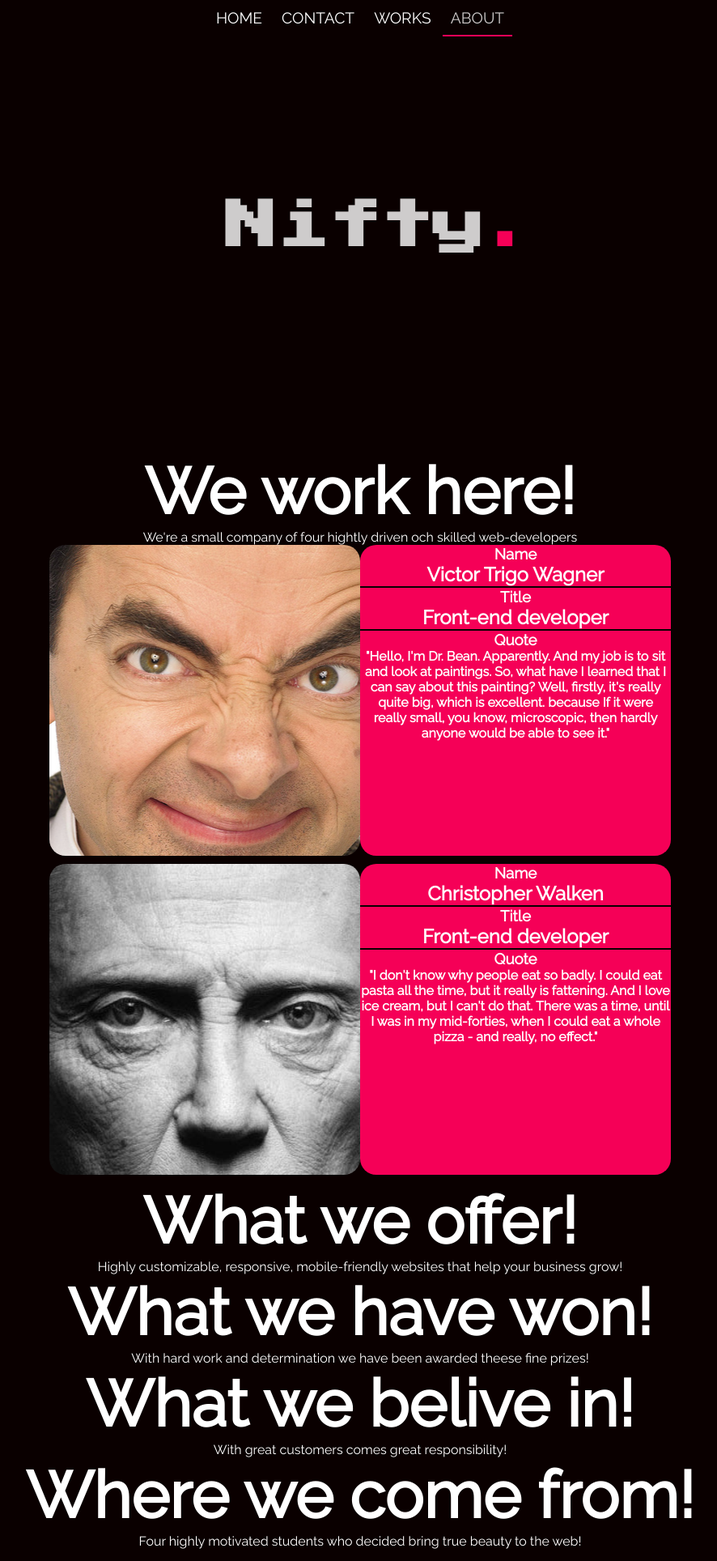
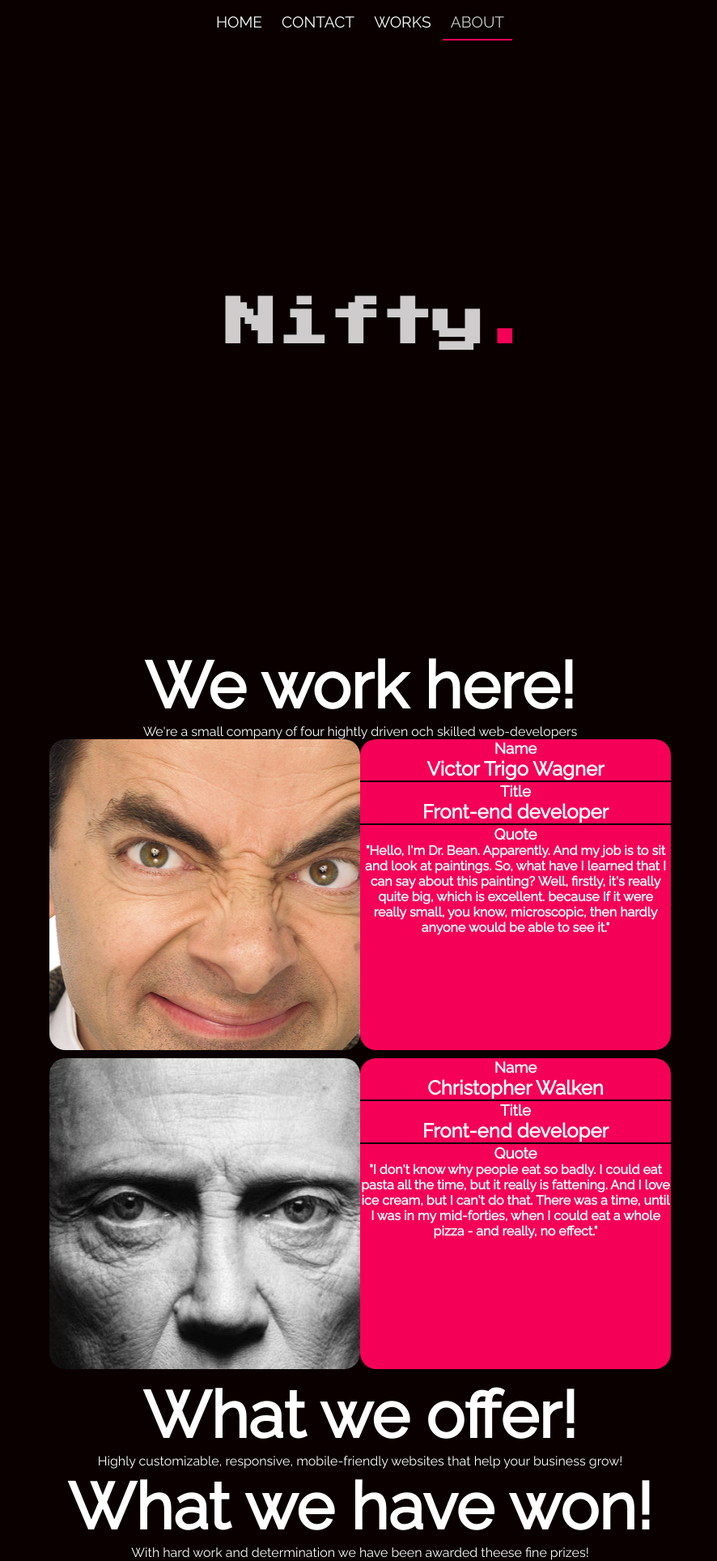
Before and after one commit to Nackademinnifty/Nifty, a PHP site: page /about.php in a window 1280 px wide. Shown: the top 1928 px of the page at 81% size, without its empty margins (195-1081 px from the left). Run offline with PHP 8.4, Linux system fonts and the light colour scheme; style sheets or scripts are compiled from the project's sources; some libraries are stand-ins or nearby versions.

Commit message:
a final touch

```diff
--- a/incl/header.php
+++ b/incl/header.php
@@ -85,6 +85,7 @@
             </nav>
 
                 <h1 class="logo">Nifty<span>.</span></h1>
+<!--                <h1 class="logo"><?php if(isset($pageId)) echo "$pageTitle"; ?><span>.</span></h1>-->
                 <h3 class="currentPage"><?php echo $pageId; ?></h3>
 
 
--- a/scss/_contact.scss
+++ b/scss/_contact.scss
@@ -3,6 +3,7 @@
 
 		h1{
 			margin-bottom: 20px;
+            font-family: $headings;
 		}
 
 		form{
--- a/scss/_main.scss
+++ b/scss/_main.scss
@@ -39,17 +39,18 @@ header#works {
     width: 100%;
     height: 40vh;
     @include desktop {
-        height: 70vh;
+        height: 100vh;
     }
 }
 
 .logo {
     font-family: $logo;
     color: $brightFont;
-    font-size: 3.7em;
-    top: 7%;
+    font-size: 3em;
+    top: 10%;
     left: 2%;
     position: absolute;
+    width:100%;
     @include desktop {
         font-size: 4em;
         top: 50%;
--- a/scss/_navigation.scss
+++ b/scss/_navigation.scss
@@ -1,12 +1,8 @@
-@include fadeUp;
-@include fadeDown;
 @include squeeze;
 
 
 
 .jsNavigation {
-    //animation-name: fadeUp;
-    //animation-duration: 0.2s;
     width: 100%;
     height: 50%;
     background-color: $gradient;
@@ -148,8 +144,8 @@ z-index: 1000;
 
     &:active{
     background-color: adjust-hue($accentPink,10deg);
-    //animation-name: squeeze;
-    //animation-duration: 0.2s;
+    animation-name: squeeze;
+    animation-duration: 0.2s;
     border: 1px solid $brightFont;
 
     }
@@ -169,7 +165,5 @@ z-index: 1000;
         @include centerBoth;
         z-index:2000;
     }
-    #times {
-        display: none;
-    }
+
 }
--- a/scss/_variables.scss
+++ b/scss/_variables.scss
@@ -5,7 +5,7 @@ $accentPinkTrans: hsla(339, 100%, 48%,0.7);
 $brightFont:hsla(303, 4%, 100%, 0.8); //Genomskinlig vit text
 $mainFont: #fff; //Vit färg för brödtext
 $gradient:hsla(258, 3%, 15%, 0.93);
-$darkTransparent:hsla(258, 3%, 15%, 0.99);
+$darkTransparent:hsla(258, 3%, 15%, 0.89);
 
 
 //Fonts
```
